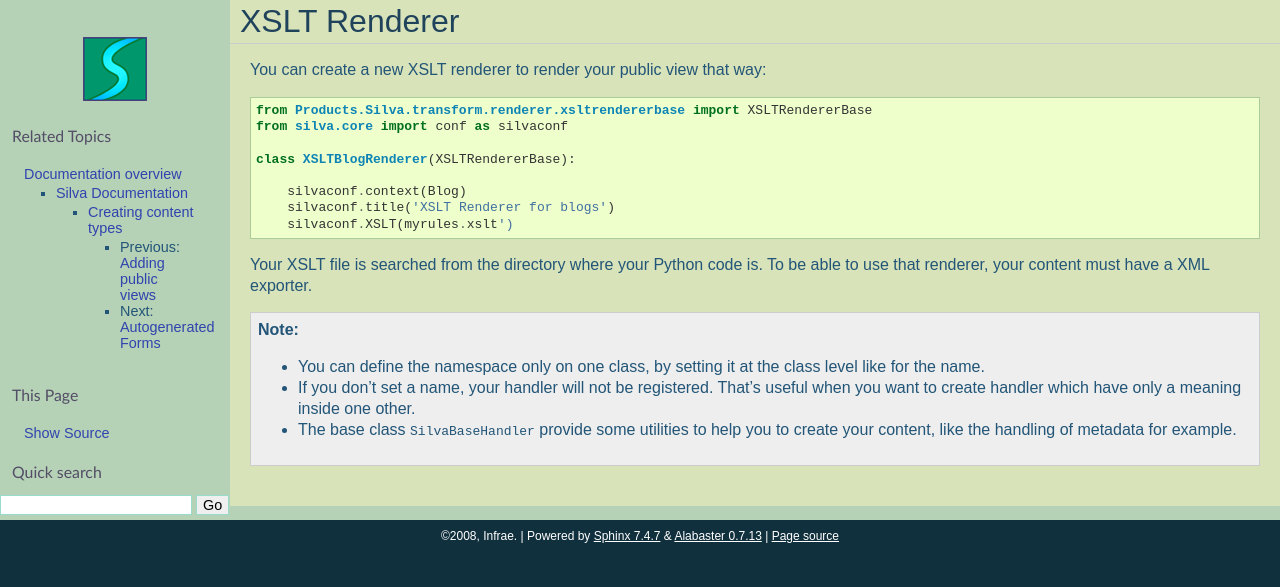
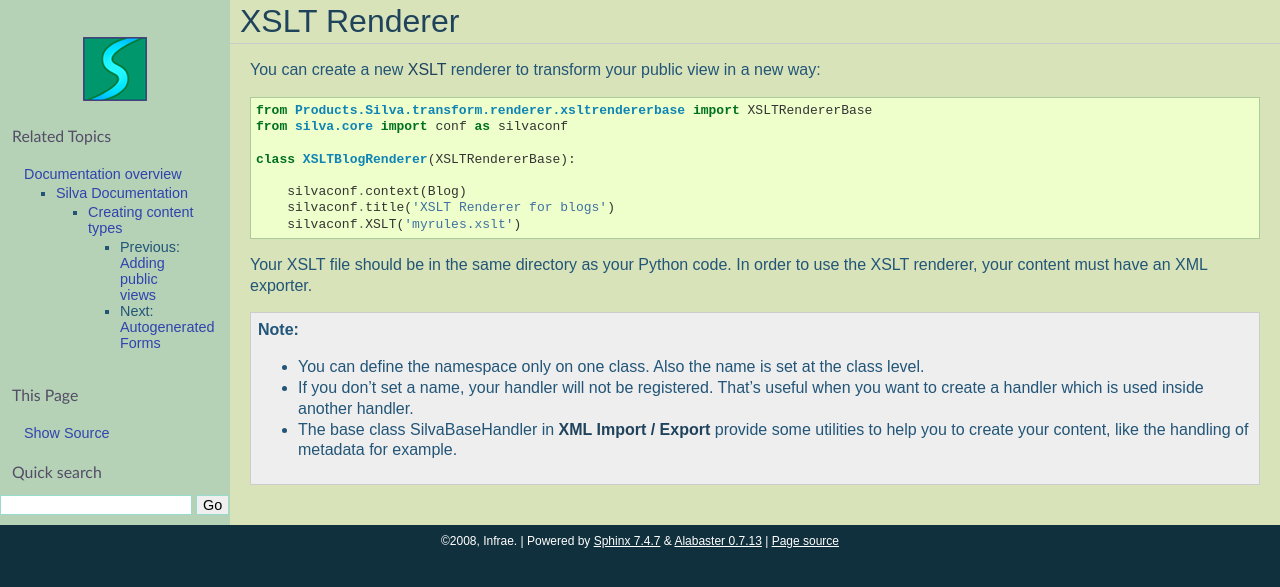
Before and after one commit to silvacms/documentation, a Sphinx documentation site: the page built from source/silva/contents/xsltrender.rst, in a window 1280 px wide. Shown: the top 587 px of the page. Built offline with Sphinx 7.4.7, drawn with Linux system fonts in a browser that asks for light colours; pages that are not in the unit, such as notebooks, are missing from menus.

Commit message:
- Edit texts

```diff
--- a/source/silva/contents/xml.rst
+++ b/source/silva/contents/xml.rst
@@ -1,3 +1,4 @@
+.. _xml:
 
 XML Import / Export
 ===================
--- a/source/silva/contents/xsltrender.rst
+++ b/source/silva/contents/xsltrender.rst
@@ -2,8 +2,8 @@
 XSLT Renderer
 =============
 
-You can create a new XSLT renderer to render your public view that
-way:
+You can create a new `XSLT <http://www.w3.org/TR/xslt>`_ renderer to
+transform your public view in a new way:
 
 .. code-block:: python
 
@@ -14,22 +14,21 @@ way:
 
       silvaconf.context(Blog)
       silvaconf.title('XSLT Renderer for blogs')
-      silvaconf.XSLT(myrules.xslt')
+      silvaconf.XSLT('myrules.xslt')
 
-
-Your XSLT file is searched from the directory where your Python code
-is. To be able to use that renderer, your content must have a XML
+Your XSLT file should be in the same directory as your Python code. In
+order to use the XSLT renderer, your content must have an XML
 exporter.
 
 .. note::
 
-   - You can define the namespace only on one class, by setting it at
-     the class level like for the name.
+   - You can define the namespace only on one class. Also the name is
+     set at the class level.
 
    - If you don't set a name, your handler will not be
-     registered. That's useful when you want to create handler which
-     have only a meaning inside one other.
+     registered. That's useful when you want to create a handler which
+     is used inside another handler.
 
-   - The base class ``SilvaBaseHandler`` provide some utilities to
-     help you to create your content, like the handling of metadata
-     for example.
+   - The base class SilvaBaseHandler in :ref:`xml` provide some
+     utilities to help you to create your content, like the handling
+     of metadata for example.
```
